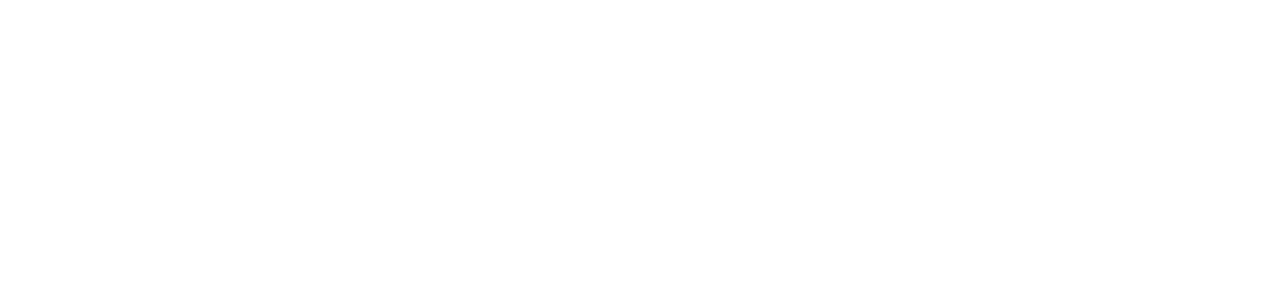
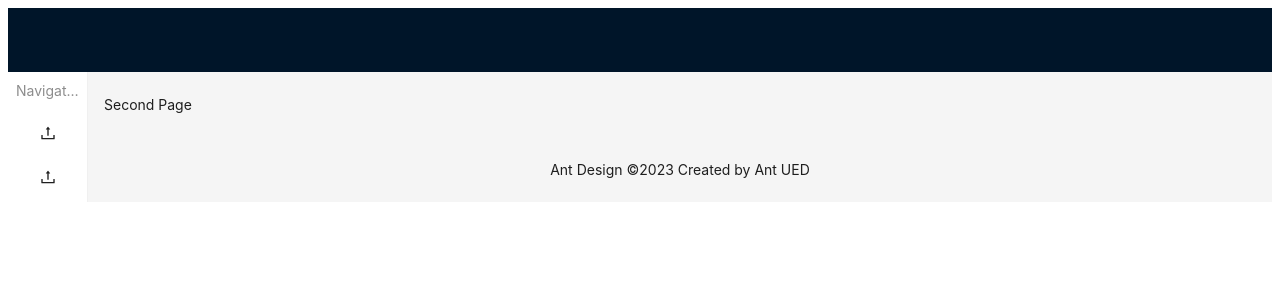
Before and after one commit to varun700/ida_demo, a React app: page /second in a window 1280 px wide. Before the commit this address had no page. Shown: the top 300 px of the page. Built offline with nearby package versions, Linux system fonts and the light colour scheme.

Commit message:
Initial layout design

```diff
--- a/src/App.js
+++ b/src/App.js
@@ -1,12 +1,15 @@
 import React from "react";
 import { Route, Routes } from "react-router-dom";
 import Home from "./components/Home";
+import MainApp from "./containers/MainApp";
+
 const App = () => {
   return (
-    <Routes>
-      <Route path="/" element={<Home />}></Route>
-      {/* <Route path="/hello" element={<HelloS val={"2"} />}></Route> */}
-    </Routes>
+    // <Routes>
+    //   <Route path="/" element={<MainApp />}></Route>
+    //   {/* <Route path="/hello" element={<HelloS val={"2"} />}></Route> */}
+    // </Routes>
+    <MainApp />
   );
 };
 
--- /dev/null
+++ b/src/containers/MainApp/index.js
@@ -0,0 +1,42 @@
+import React, { useState } from "react";
+
+import { Layout } from "antd";
+import Sidebar from "../Sidebar";
+import AppContent from "../../routes";
+
+const { Header, Content, Footer, Sider } = Layout;
+
+const index = () => {
+  return (
+    <Layout>
+      <Header
+        style={{
+          padding: 0,
+        }}
+      ></Header>
+      <Layout>
+        <Sider defaultCollapsed={true}>
+          <Sidebar />
+        </Sider>
+        <Layout>
+          <Content
+            style={{
+              margin: "24px 16px 0",
+            }}
+          >
+            <AppContent />
+          </Content>
+          <Footer
+            style={{
+              textAlign: "center",
+            }}
+          >
+            Ant Design ©2023 Created by Ant UED
+          </Footer>
+        </Layout>
+      </Layout>
+    </Layout>
+  );
+};
+
+export default index;
--- /dev/null
+++ b/src/containers/Sidebar/index.js
@@ -0,0 +1,43 @@
+import React from "react";
+import {
+  UploadOutlined,
+  UserOutlined,
+  VideoCameraOutlined,
+} from "@ant-design/icons";
+import { Menu } from "antd";
+import { Link } from "react-router-dom";
+
+const MenuItemGroup = Menu.ItemGroup;
+
+const index = () => {
+  return (
+    <>
+      <Menu>
+        <MenuItemGroup
+          key="in-built-apps"
+          className="gx-menu-group"
+          title={"Navigation"}
+        >
+          <Menu.Item key="1">
+            <Link to="/">
+              <UploadOutlined />{" "}
+              {/* <span>
+                <IntlMessages id="sidebar.main" />
+              </span> */}
+            </Link>
+          </Menu.Item>
+          <Menu.Item key="2">
+            <Link to="/second">
+              <UploadOutlined />{" "}
+              {/* <span>
+                <IntlMessages id="sidebar.main" />
+              </span> */}
+            </Link>
+          </Menu.Item>
+        </MenuItemGroup>
+      </Menu>
+    </>
+  );
+};
+
+export default index;
--- a/src/index.js
+++ b/src/index.js
@@ -11,4 +11,3 @@
     </BrowserRouter>
   </React.StrictMode>
 );
-export default index;
--- /dev/null
+++ b/src/routes/index.js
@@ -0,0 +1,15 @@
+import React from "react";
+import { Route, Routes } from "react-router-dom";
+import Main from "./main";
+import Second from "./second";
+
+const index = () => {
+  return (
+    <Routes>
+      <Route exact path="/" element={<Main />} />
+      <Route exact path="/second" element={<Second />} />
+    </Routes>
+  );
+};
+
+export default index;
--- /dev/null
+++ b/src/routes/main/index.js
@@ -0,0 +1,8 @@
+import React from "react";
+
+const index = () => {
+  console.log("Inside main");
+  return <div>Main page</div>;
+};
+
+export default index;
--- /dev/null
+++ b/src/routes/second/index.js
@@ -0,0 +1,7 @@
+import React from "react";
+
+const index = () => {
+  return <div>Second Page</div>;
+};
+
+export default index;
```
Also changed, not shown: src/containers/Header/header.css (added), src/containers/Header/index.js (added).
